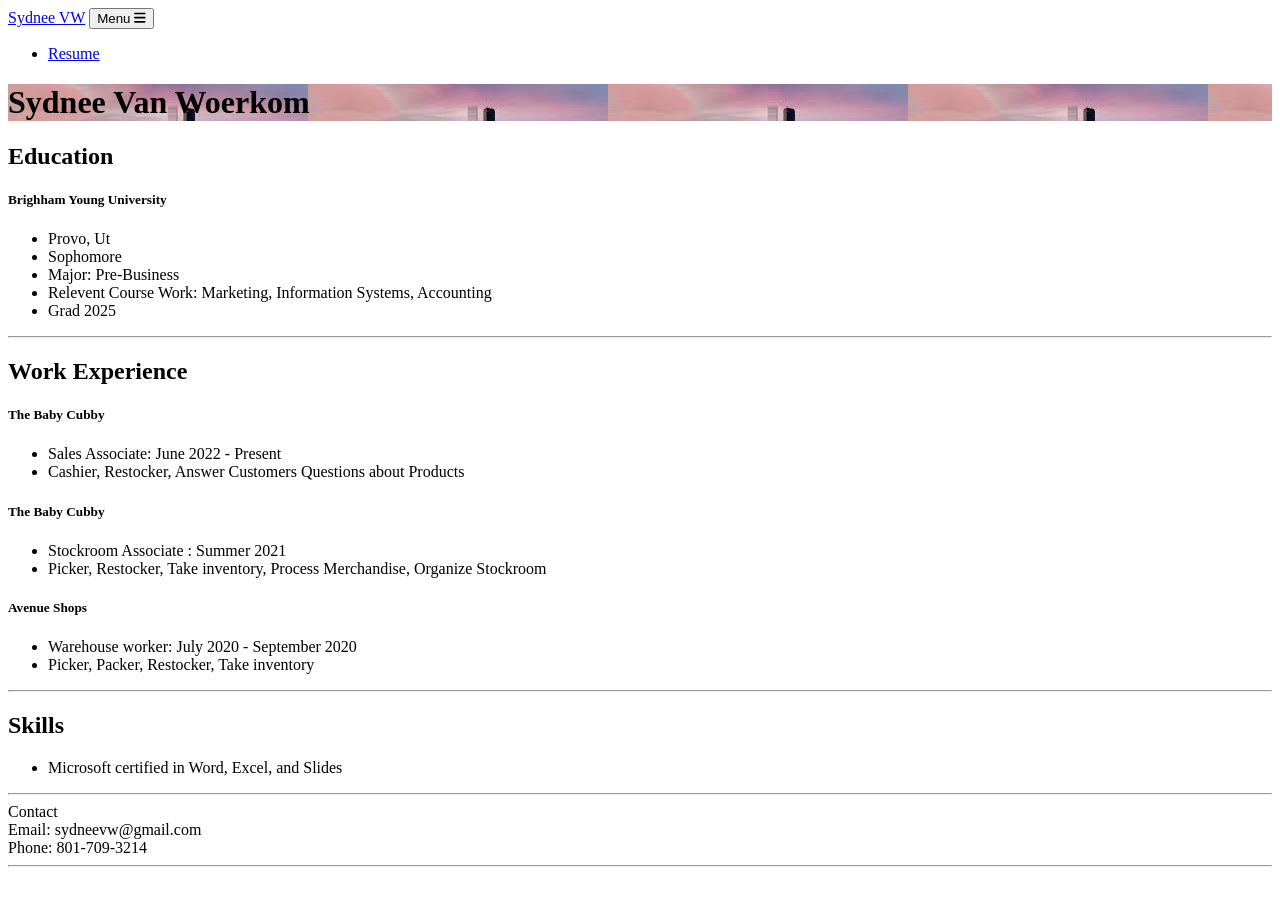
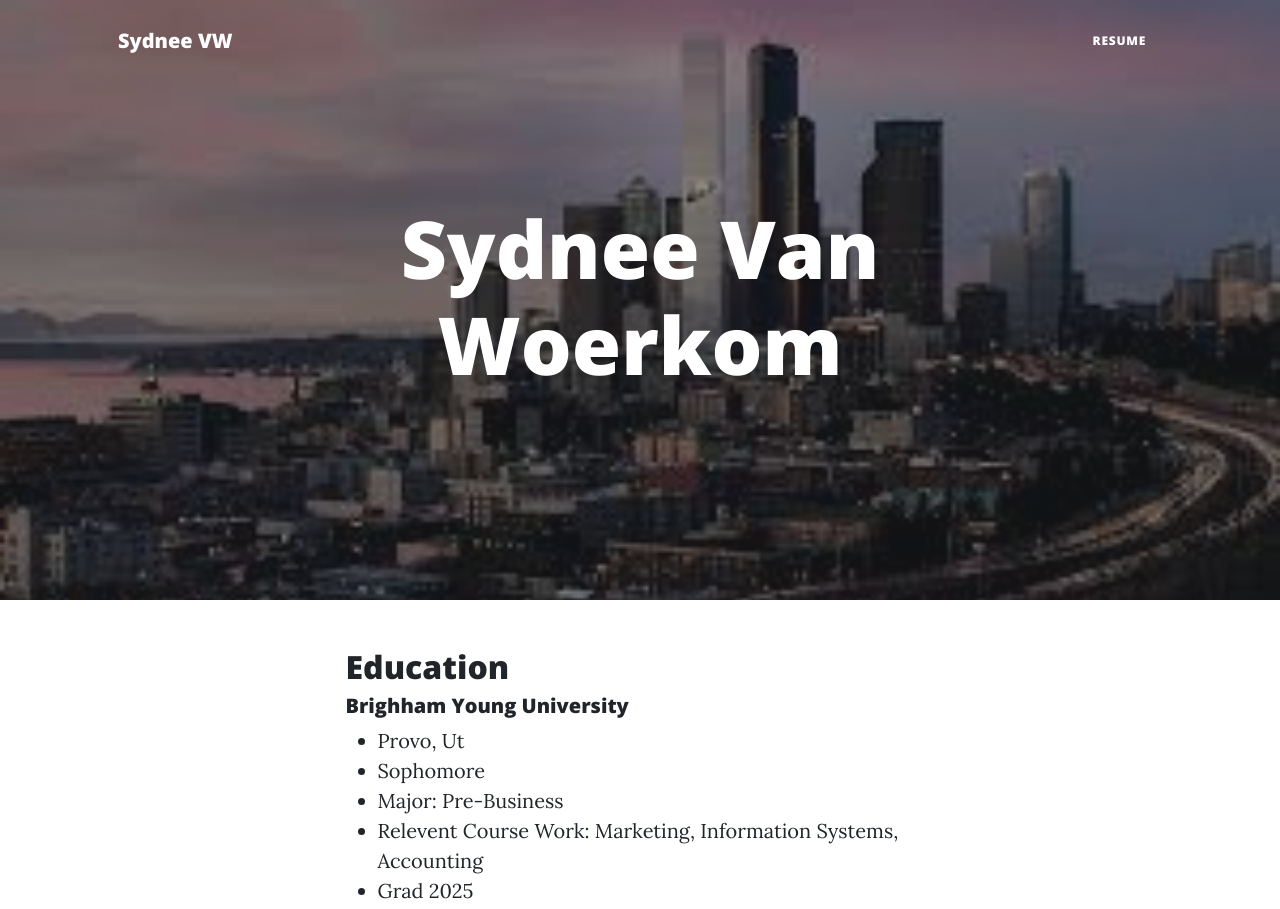
Before and after one commit to sydneevw/Final, a plain HTML site: page index.html in a window 1280 px wide. Shown: the top 909 px of the page. Before the commit the page ends 875 px from the top, so only its background shows below. Drawn offline with nearby package versions, Linux system fonts and the light colour scheme.

Commit message:
Update index.html

```diff
--- a/index.html
+++ b/index.html
@@ -13,7 +13,7 @@
         <link href="https://fonts.googleapis.com/css?family=Lora:400,700,400italic,700italic" rel="stylesheet" type="text/css" />
         <link href="https://fonts.googleapis.com/css?family=Open+Sans:300italic,400italic,600italic,700italic,800italic,400,300,600,700,800" rel="stylesheet" type="text/css" />
         <!-- Core theme CSS (includes Bootstrap)-->
-       <link rel="stylesheet" type="text/css" href="./css/mystyles.css">
+       <link href="css/styles.css" rel="stylesheet" />
         <link rel="stylesheet" type= "text/css" herf="./css/mystyles.css">
     </head>
     <body>
```
